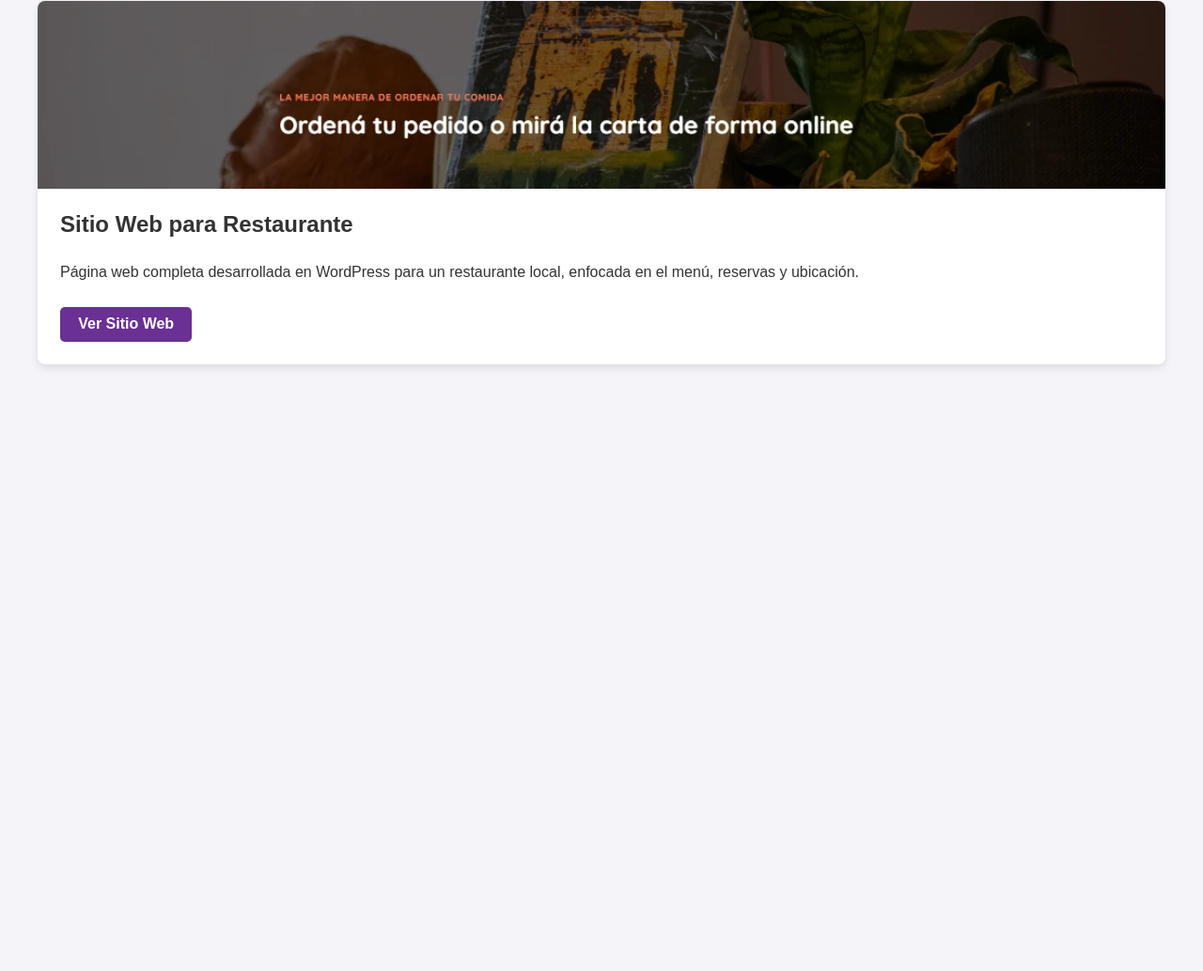
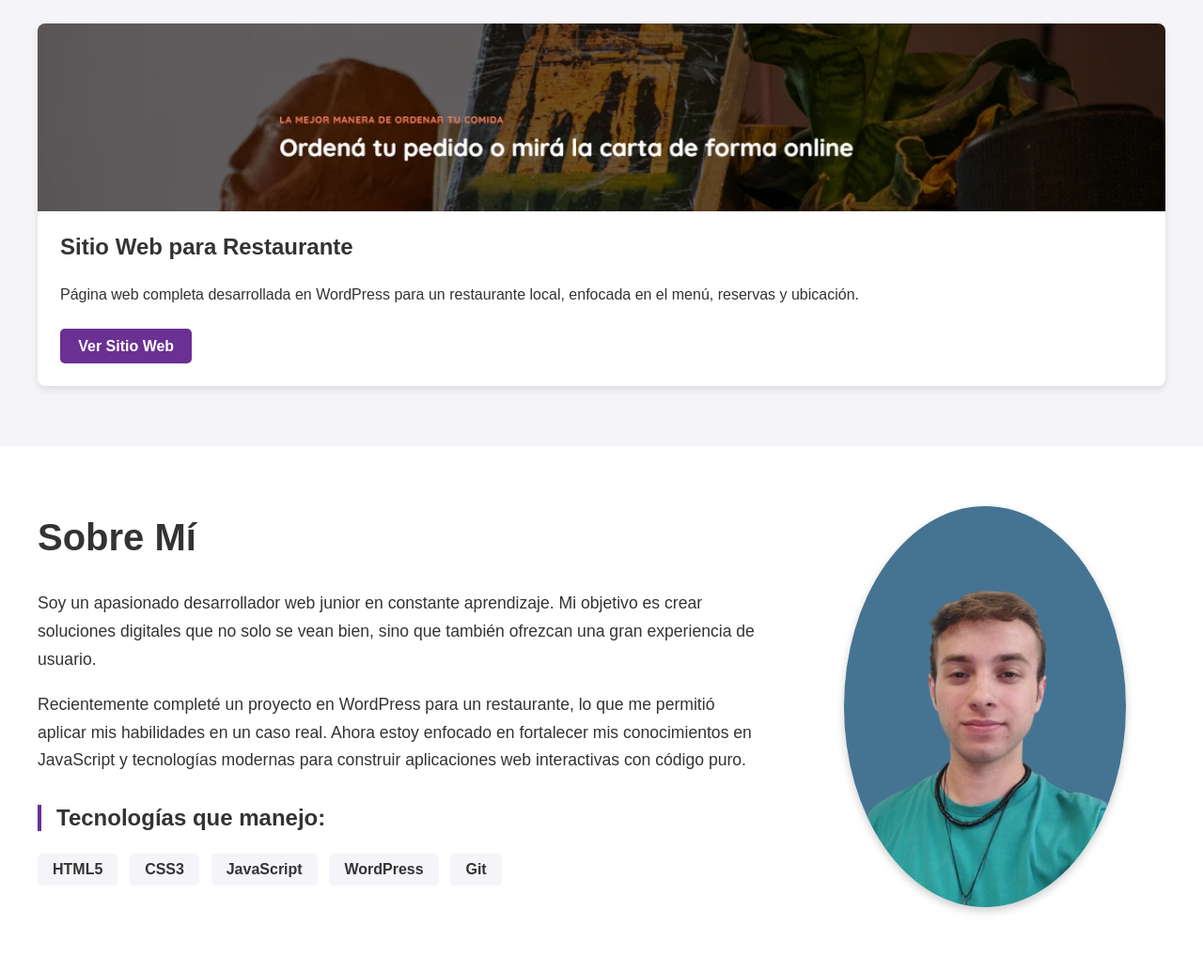
Before and after one commit to ianfranfn/ianfarina, a website built with Vite: page index.html in a window 1280 px wide. Shown: the part 637-1671 px from the top of the page at 94% size. Before the commit the page ends 1089 px from the top, so only its background shows below. Built offline with nearby package versions, Linux system fonts and the light colour scheme.

Commit message:
se agrega seccion 'sobre mi' con una imagen y descripcion

```diff
--- a/index.html
+++ b/index.html
@@ -29,7 +29,7 @@
           <h2>Mis Proyectos</h2>
           <div class="proyectos-grid">
               <div class="proyecto-card">
-                  <img src="/public/image.webp" alt="Captura de pantalla del sitio web para un restaurante">
+                  <img src="/image.webp" alt="Captura de pantalla del sitio web para un restaurante">
                   <div class="proyecto-info">
                       <h3>Sitio Web para Restaurante</h3>
                       <p>Página web completa desarrollada en WordPress para un restaurante local, enfocada en el menú, reservas y ubicación.</p>
@@ -42,6 +42,33 @@
               </div>
       </section>
 
+    </section>
+
+    <section id="sobre-mi">
+        <div class="sobre-mi-contenido">
+            <div class="sobre-mi-texto">
+                <h2>Sobre Mí</h2>
+                <p>
+                    Soy un apasionado desarrollador web junior en constante aprendizaje. Mi objetivo es crear soluciones digitales que no solo se vean bien, sino que también ofrezcan una gran experiencia de usuario.
+                </p>
+                <p>
+                    Recientemente completé un proyecto en WordPress para un restaurante, lo que me permitió aplicar mis habilidades en un caso real. Ahora estoy enfocado en fortalecer mis conocimientos en JavaScript y tecnologías modernas para construir aplicaciones web interactivas con código puro.
+                </p>
+                <h3>Tecnologías que manejo:</h3>
+                <ul>
+                    <li>HTML5</li>
+                    <li>CSS3</li>
+                    <li>JavaScript</li>
+                    <li>WordPress</li>
+                    <li>Git</li>
+                </ul>
+            </div>
+            <div class="sobre-mi-imagen">
+                <img src="/imagen-perfil.png" alt="Foto de perfil de Ian Fariña">
+            </div>
+        </div>
+    </section>
+
     </main>
 
     <script type="module" src="/src/main.js"></script>
--- a/src/style.css
+++ b/src/style.css
@@ -8,6 +8,11 @@ body {
 a {
     text-decoration: none;
     color: inherit;
+}
+
+a:hover {
+    text-decoration: underline;
+    color: #6a3093;
 }
 
 /* --- Estilos del Header y Navegación --- */
@@ -30,8 +35,8 @@ nav {
 nav .logo {
     font-size: 1.5rem;
     margin-left: 5vw;
-    margin-top: -2vw;
-    margin-bottom: -2vw;
+    margin-top: -0.5vw;
+    margin-bottom: -0.5vw;
     padding: 1rem;
     padding-top: 0.8rem;
     padding-bottom: 0.6rem;
@@ -47,6 +52,12 @@ nav .logo:hover {
     transition: transform 0.5s, background-color 0.5s, color 0.5s, margin-top 0.5s, margin-bottom 0.5s;
     margin-top: -1.5vw;
     margin-bottom: -1.5vw;
+
+    @media screen and (min-width: 992px) {
+        margin-top: 0.5vw;
+        margin-bottom: 0.5vw;
+
+    }
 }
 
 nav ul {
@@ -161,3 +172,70 @@ nav ul {
 .project-button:hover {
     background-color: #57287a;
 }
+
+/* --- Estilos de la sección Sobre Mí --- */
+
+#sobre-mi {
+    padding: 4rem 2rem;
+    background-color: #fff;
+}
+
+.sobre-mi-contenido {
+    display: flex;
+    align-items: center;
+    justify-content: center;
+    gap: 3rem;
+    max-width: 1200px;
+    margin: 0 auto;
+    flex-wrap: wrap;
+}
+
+.sobre-mi-texto {
+    flex: 2;
+    min-width: 300px;
+}
+
+.sobre-mi-texto h2 {
+    font-size: 2.5rem;
+    margin-top: 0;
+}
+
+.sobre-mi-texto p {
+    font-size: 1.1rem;
+    line-height: 1.7;
+}
+
+.sobre-mi-texto h3 {
+    font-size: 1.5rem;
+    margin-top: 2rem;
+    border-left: 4px solid #6a3093; /* Detalle de color para el subtítulo */
+    padding-left: 1rem;
+}
+
+.sobre-mi-texto ul {
+    list-style: none;
+    padding: 0;
+    display: flex;
+    flex-wrap: wrap;
+    gap: 0.8rem;
+    margin-top: 1rem;
+}
+
+.sobre-mi-texto li {
+    background-color: #f4f4f9;
+    padding: 0.5rem 1rem;
+    border-radius: 5px;
+    font-weight: bold;
+}
+
+.sobre-mi-imagen {
+    flex: 1;
+    text-align: center;
+}
+
+.sobre-mi-imagen img {
+    max-width: 300px;
+    width: 100%;
+    border-radius: 50%;
+    box-shadow: 0 4px 10px rgba(0, 0, 0, 0.2);
+}
```
Also changed, not shown: public/imagen-perfil.png (added).
